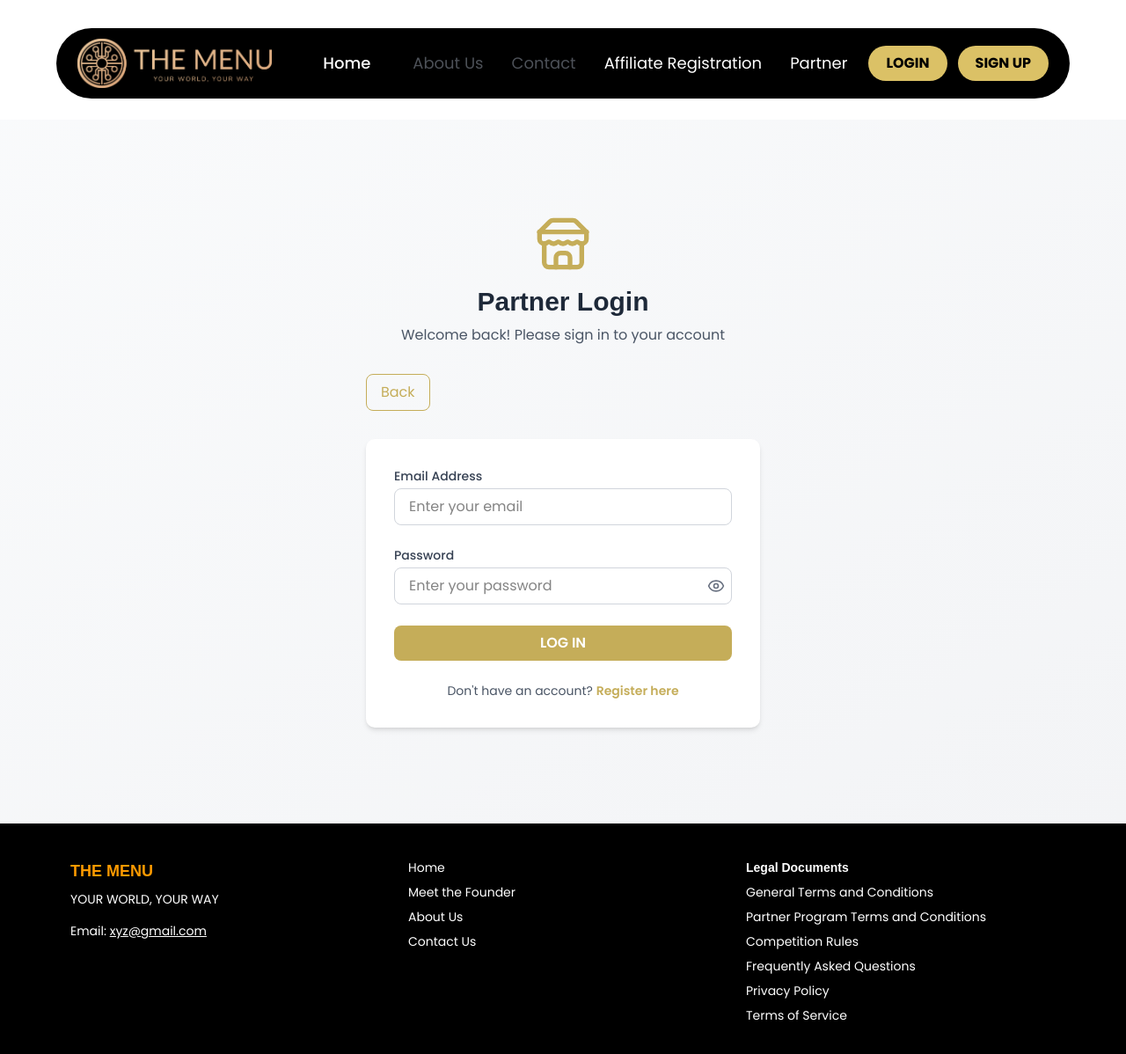
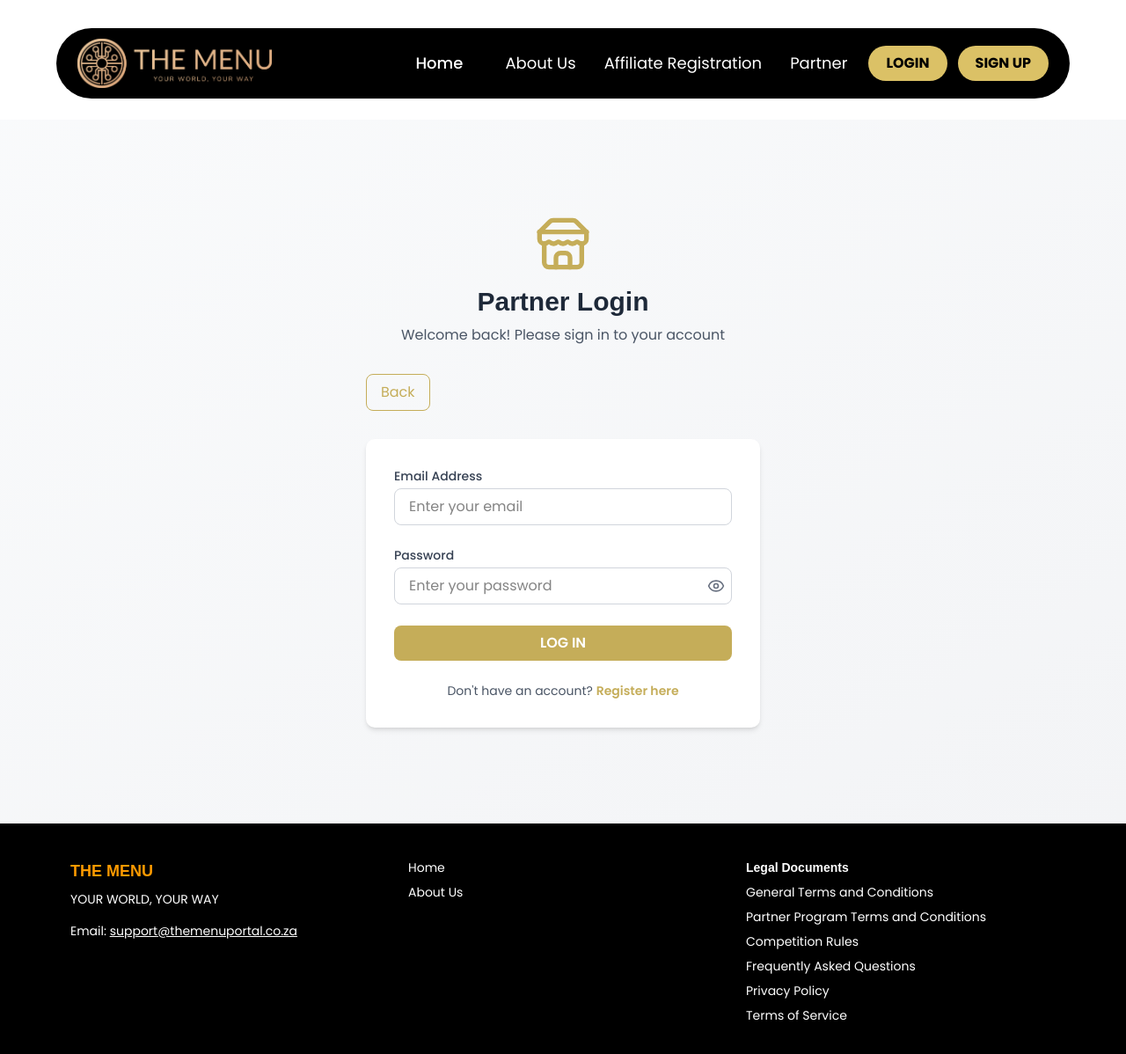
Before and after one commit to Abdullah1811s/meue-app, a React (Vite) app in the folder f/: page /vendor/login in a window 1280 px wide. Shown: the top 1198 px of the page at 88% size. Built offline with nearby package versions, Linux system fonts and the light colour scheme; no server answers.

Commit message:
updated idk

```diff
--- a/f/src/components/customComponents/Footer.tsx
+++ b/f/src/components/customComponents/Footer.tsx
@@ -34,16 +34,25 @@ const Footer = () => {
           <h2 className="text-lg font-bold text-amber-500">THE MENU</h2>
           <p className="mt-2 text-sm">YOUR WORLD, YOUR WAY</p>
           <p className="mt-4 text-sm">
-            Email: <a href="mailto:xyz@gmail.com" className="underline">xyz@gmail.com</a>
+            Email: <a href="mailto:xyz@gmail.com" className="underline">support@themenuportal.co.za</a>
           </p>
         </div>
 
         {/* Center Section */}
         <div className="flex flex-col space-y-2 text-sm">
           <a href="#" className="hover:underline">Home</a>
-          <a href="#" className="hover:underline">Meet the Founder</a>
-          <a href="#" className="hover:underline">About Us</a>
-          <a href="#" className="hover:underline">Contact Us</a>
+
+          <a
+            href="#"
+            onClick={(e) => {
+              e.preventDefault();
+              document.getElementById("social")?.scrollIntoView({ behavior: "smooth" });
+            }}
+            className="hover:underline"
+          >
+            About Us
+          </a>
+
         </div>
 
         {/* Right Section - Documents */}
--- a/f/src/components/customComponents/NavbarComponent.tsx
+++ b/f/src/components/customComponents/NavbarComponent.tsx
@@ -19,8 +19,7 @@ const NavbarComponent = () => {
     const isAuthenticated = useSelector((state: any) => state.auth.isUserAuthenticated);
     const isVendorAuthenticated = useSelector((state: any) => state.auth.isVendorAuthenticated);
     const handleHomeClick = () => {
-        if (isAuthenticated)
-        {
+        if (isAuthenticated) {
             const id = localStorage.getItem("id");
             navigate(`/users/${id}`)
         }
@@ -90,15 +89,18 @@ const NavbarComponent = () => {
                     </li>
 
                     <li>
-                        <Link to="/about" className="text-gray-400 opacity-50 pointer-events-none">
+                        <Link
+                            to="#"
+                            onClick={(e) => {
+                                e.preventDefault();
+                                document.getElementById("social")?.scrollIntoView({ behavior: "smooth" });
+                            }}
+                            className=""
+                        >
                             About Us
                         </Link>
                     </li>
-                    <li>
-                        <Link to="/contact" className="text-gray-400 opacity-50 pointer-events-none">
-                            Contact
-                        </Link>
-                    </li>
+
                     <li>
                         <Link to="/affiliated/register" className={`hover:text-[#DBC166] ${location.pathname === "/affiliated/register" ? "text-[#DBC166] font-bold" : "text-white"} transition-colors duration-300 cursor-pointer`}>
                             Affiliate Registration
--- a/f/src/pages/waitingPage.tsx
+++ b/f/src/pages/waitingPage.tsx
@@ -733,6 +733,7 @@ export default function Home() {
               variants={staggerChildren}
               initial="hidden"
               animate="visible"
+               id='social'
               className="grid grid-cols-1 sm:grid-cols-2 gap-6 mt-12 p-3 mx-auto max-w-4xl"
             >
               {[
```
